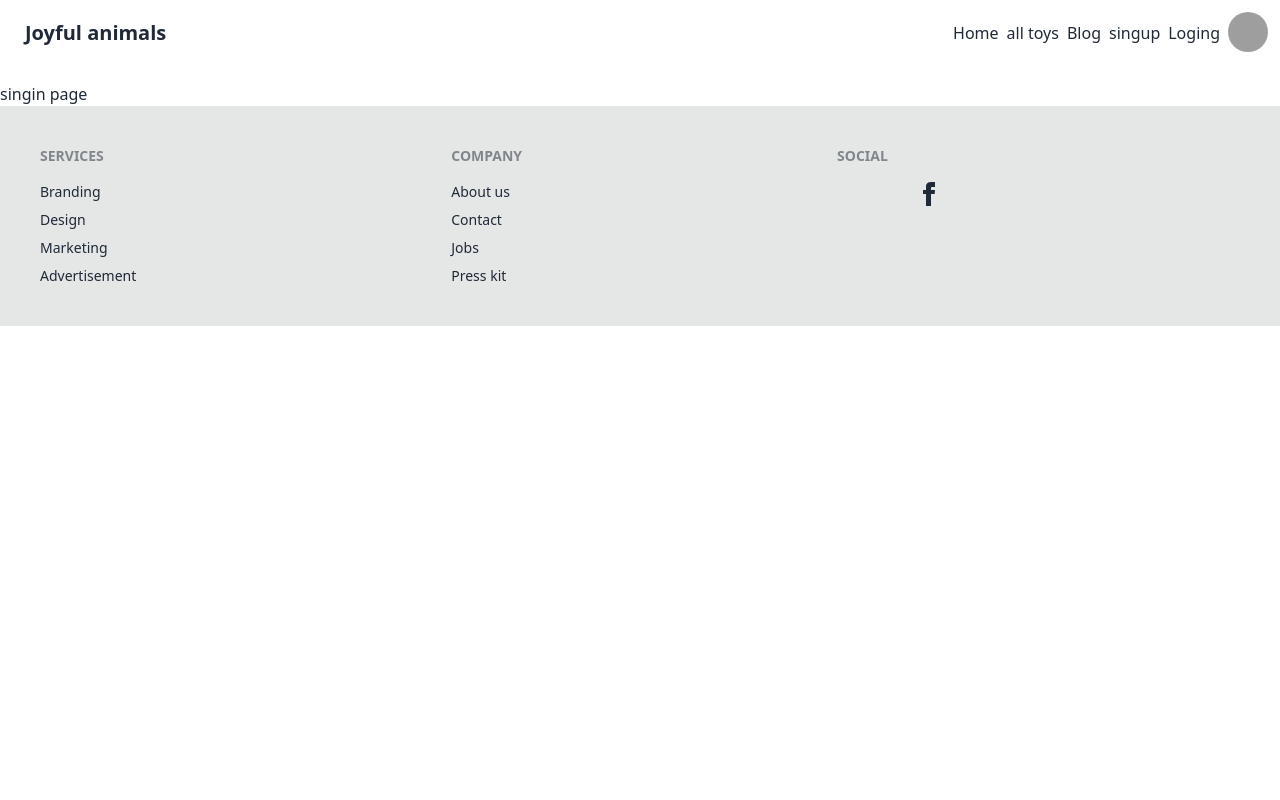
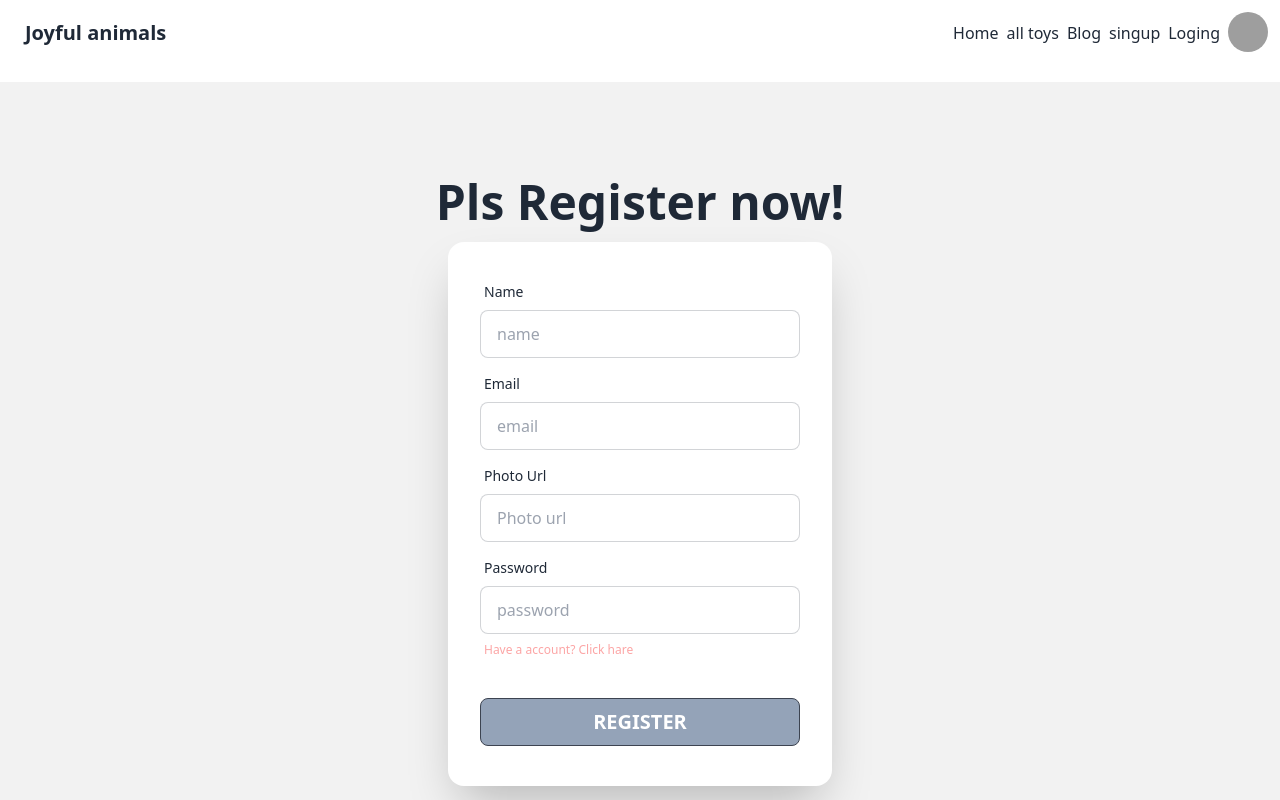
Before and after one commit to sobujhasan1000/toy-client, a React (Vite) app: page /singin in a window 1280 px wide. Shown: the top 800 px of the page. Built offline with nearby package versions, Linux system fonts and the light colour scheme; no server answers; grey boxes are pictures that could not be loaded.

Commit message:
sinin page complite

```diff
--- a/src/Component/SingIn/SingIn.jsx
+++ b/src/Component/SingIn/SingIn.jsx
@@ -1,10 +1,84 @@
-import React from 'react';
+import React, { useContext, useState } from 'react';
+import { AuthContest } from '../../Provider/AuthProvider';
+import { Link } from 'react-router-dom';
 
 const SingIn = () => {
+
+    const [error,seterror]=useState('')
+    const { user, createUser } = useContext(AuthContest);
+
+    console.log(user)
+
+    const handelSingIn = event => {
+        event.preventDefault();
+        const form = event.target;
+        const name = form.name.value;
+        const email = form.email.value;
+        const password = form.password.value;
+        console.log(name, email, password)
+
+        seterror('');
+        if(password.length<6){
+            seterror('please inter atlest 6 careacter password')
+            return
+        }
+
+        createUser(email, password)
+            .then(result => {
+                const loggedUser = result.user;
+                form.reset();
+                console.log(loggedUser)
+            })
+            .catch(error => {
+                console.log(error)
+                seterror(error.message)
+            })
+    }
     return (
-        <div>
-            <h1>singin page</h1>
-        </div>
+        <>
+            <div className="hero min-h-screen bg-base-200">
+                <div className="hero-content flex-col ">
+                    <div className="text-center lg:text-left">
+                        <h1 className="text-5xl font-bold">Pls Register now!</h1>
+                    </div>
+                    <div className="card flex-shrink-0 w-full max-w-sm shadow-2xl bg-base-100">
+                        <form onSubmit={handelSingIn} className="card-body">
+                            <div className="form-control">
+                                <label className="label">
+                                    <span className="label-text">Name</span>
+                                </label>
+                                <input type="text" name='name' placeholder="name" className="input input-bordered" required />
+                            </div>
+                            <div className="form-control">
+                                <label className="label">
+                                    <span className="label-text">Email</span>
+                                </label>
+                                <input type="email" name='email' placeholder="email" className="input input-bordered" required />
+                            </div>
+                            <div className="form-control">
+                                <label className="label">
+                                    <span className="label-text">Photo Url</span>
+                                </label>
+                                <input type="text" name='photo' placeholder="Photo url" className="input input-bordered" required />
+                            </div>
+                            <div className="form-control">
+                                <label className="label">
+                                    <span className="label-text">Password</span>
+                                </label>
+                                <input type="password" name='password' placeholder="password" className="input input-bordered" required />
+                                <label className="label">
+                                    <Link to="/loging" className="label-text-alt link link-hover text-red-300">Have a account? Click hare</Link>
+                                </label>
+                            </div>
+                            <div className="form-control mt-6">
+                                <button className="btn bg-slate-400 text-xl">Register</button>
+                            </div>
+                            <p className='text-red-500'>{error}</p>
+                        </form>
+                    </div>
+                </div>
+            </div>
+        </>
     );
 };
 
--- a/src/Provider/AuthProvider.jsx
+++ b/src/Provider/AuthProvider.jsx
@@ -1,15 +1,52 @@
-import React, { createContext } from 'react';
-import { getAuth } from "firebase/auth";
+import React, { createContext, useEffect, useState } from 'react';
+import { GoogleAuthProvider, createUserWithEmailAndPassword, getAuth, onAuthStateChanged, signInWithEmailAndPassword, signInWithPopup } from "firebase/auth";
 import app from '../firebase/firebase.config';
 
 
 export const AuthContest=createContext();
 const auth=getAuth(app);
 
+const googleAuthProvider=new GoogleAuthProvider();
+
 const AuthProvider = ({children}) => {
 
+    const [user, setUser]=useState(null);
+    const [loading,setloding]=useState(true);
+
+    const createUser=(email, password)=>{
+        setloding(true)
+        return createUserWithEmailAndPassword(auth,email,password)
+    }
+
+    const singIn=(email, password)=>{
+        setloding(true)
+        return signInWithEmailAndPassword(auth,email,password)
+    }
+
+    const logOut=()=>{
+        setloding(true)
+        return signOut(auth)
+     }
+
+     const singInwithgoogle=()=>{
+        setloding(true)
+        return signInWithPopup(auth,googleAuthProvider)
+    };
+
+    useEffect(()=>{
+        const unsubcribe= onAuthStateChanged(auth,currentUser=>{
+             console.log(currentUser)
+             setUser(currentUser)
+             setloding(false)
+         });
+
+         return()=>{
+             unsubcribe()
+         }
+     },[])
+
     const authInfo={
-
+               user,createUser,singIn,logOut,singInwithgoogle,loading
     }
     return (
         <AuthContest.Provider value={authInfo}>
```
